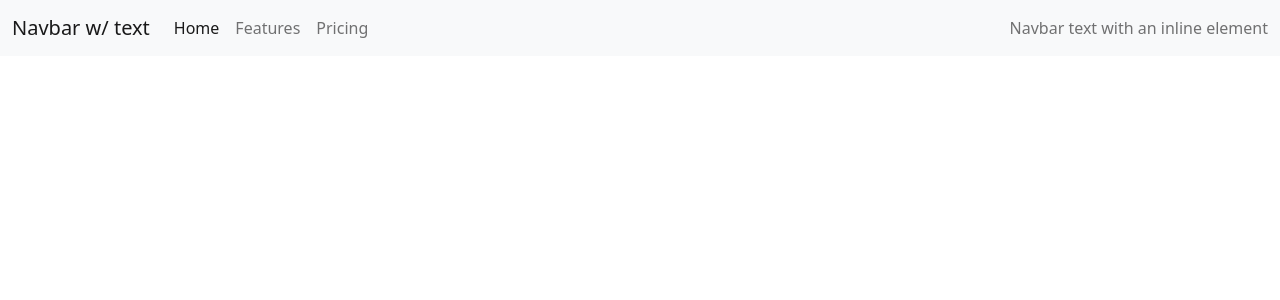
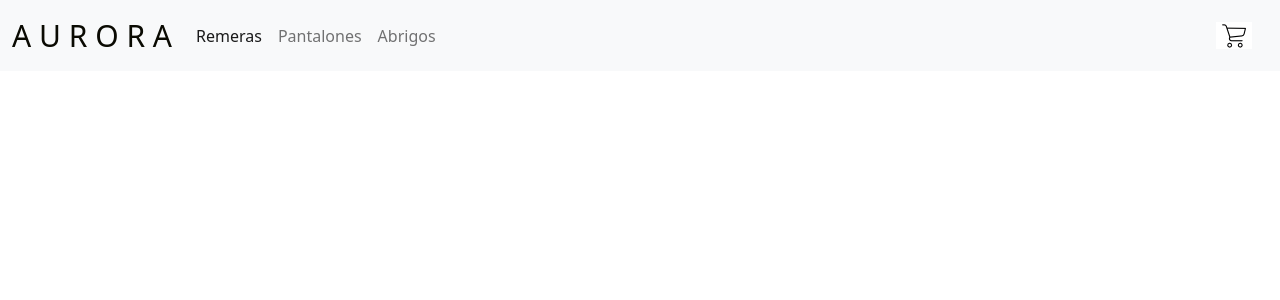
Before and after one commit to leysap/ReactJs, a React (Create React App) app: page / in a window 1280 px wide. Shown: the top 300 px of the page. Built offline with nearby package versions, Linux system fonts and the light colour scheme.

Commit message:
second commit

```diff
--- a/src/App.js
+++ b/src/App.js
@@ -1,4 +1,4 @@
-import './App.css';
+// import './App.css';
 import NavBar from "./components/NavBar.jsx";
 import 'bootstrap/dist/css/bootstrap.min.css';
 import 'bootstrap/dist/js/bootstrap.bundle.min';
--- a/src/components/NavBar.jsx
+++ b/src/components/NavBar.jsx
@@ -1,28 +1,31 @@
 import React from 'react'
 import "./style.scss"
+import carrito from "./carrito-de-compras.png"
 
 const NavBar = () => {
     return (
         <nav className="navbar navbar-expand-lg navbar-light bg-light">
             <div className="container-fluid">
-    <a className="navbar-brand" href="/#">Navbar w/ text</a>
+                <a className="navbar-brand" id="nombre" href="/#">A U R O R A</a>
                 <button className="navbar-toggler" type="button" data-bs-toggle="collapse" data-bs-target="#navbarText" aria-controls="navbarText" aria-expanded="false" aria-label="Toggle navigation">
                     <span className="navbar-toggler-icon"></span>
                 </button>
                 <div className="collapse navbar-collapse" id="navbarText">
                     <ul className="navbar-nav me-auto mb-2 mb-lg-0">
                         <li className="nav-item">
-          <a className="nav-link active" aria-current="page" href="/#">Home</a>
+                            <a className="nav-link active" aria-current="page" href="/#">Remeras</a>
                         </li>
                         <li className="nav-item">
-          <a className="nav-link" href="/#">Features</a>
+                            <a className="nav-link" href="/#">Pantalones</a>
                         </li>
                         <li className="nav-item">
-          <a className="nav-link" href="/#">Pricing</a>
+                            <a className="nav-link" href="/#">Abrigos</a>
                         </li>
                     </ul>
                     <span className="navbar-text">
-        Navbar text with an inline element
+                        <div id="carrito-imagen">
+                            <button id="btn-carrito"><img src={carrito} alt="carrito"></img></button>
+                        </div>
                     </span>
                 </div>
             </div>
--- a/src/components/style.scss
+++ b/src/components/style.scss
@@ -0,0 +1,17 @@
+#nombre{
+    color: rgb(10, 10, 2);
+    font-weight: 300;
+    font-size: 30px;
+}
+#logo-imagen{
+    width:200px;
+    height: 50px;
+}
+#carrito-imagen{
+    margin-right: 1em;
+}
+#btn-carrito{
+    text-decoration: none;
+    border: none;
+    background-color:white;
+}
```
Also changed, not shown: src/components/auroralogo.png (added), src/components/carrito-de-compras.png (added). Lines whose indentation alone changed are shown as unchanged.
